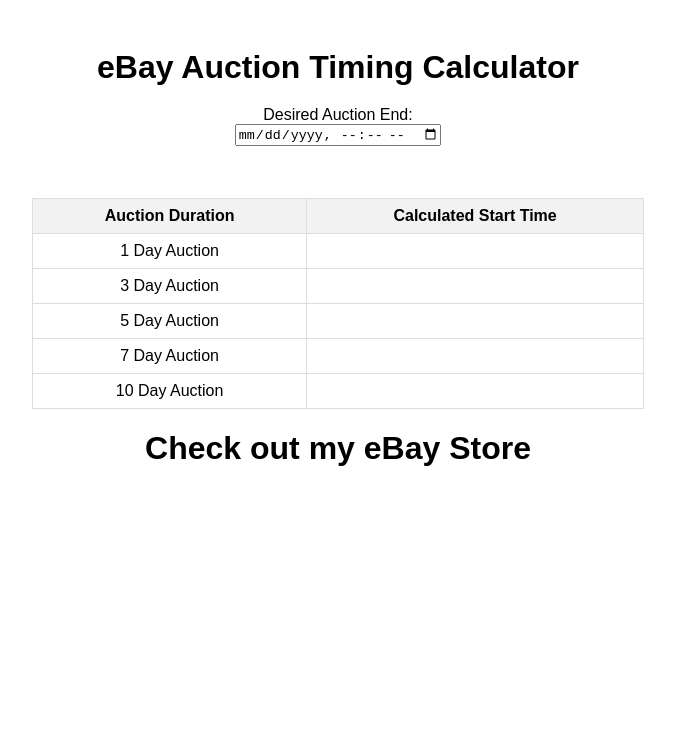
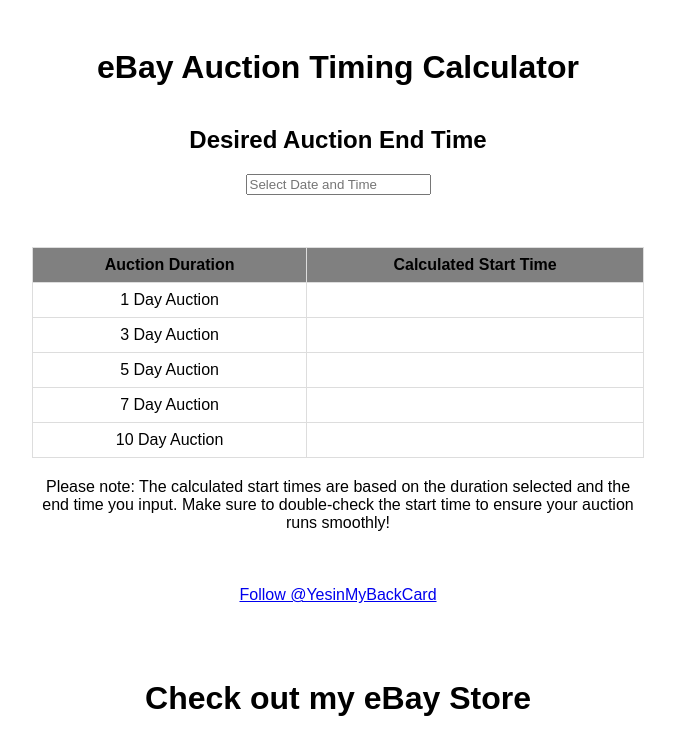
Before and after one commit to dhulser/eBayAuctionTiming, a website: page index.html in a window 1280 px wide. Shown: the whole page, without its empty margins (302-977 px from the left). Drawn offline with nearby package versions, Linux system fonts and the light colour scheme; a script that the page names is missing.

Commit message:
update to use flatpickr

```diff
--- a/index.html
+++ b/index.html
@@ -14,6 +14,9 @@
 
       gtag('config', 'G-M1SD7MK82G');
     </script>
+
+    <!-- Include Flatpickr CSS -->
+    <link rel="stylesheet" href="https://cdn.jsdelivr.net/npm/flatpickr/dist/flatpickr.min.css">
 
     <style>
         body {
@@ -37,7 +40,13 @@
             text-align: center;
         }
         th {
-            background-color: #f2f2f2;
+            background-color: #808080; /* Gray background */
+        }
+        .info-text {
+            margin-top: 20px;
+            font-size: 16px;
+            text-align: center;
+            max-width: 600px;
         }
     </style>
 </head>
@@ -45,8 +54,8 @@
 
     <h1>eBay Auction Timing Calculator</h1>
 
-    <label for="endTime">Desired Auction End:</label>
-    <input type="datetime-local" id="endTime" name="endTime">
+    <h2>Desired Auction End Time</h2>
+    <input id="endTime" type="text" class="flatpickr" placeholder="Select Date and Time">
 
     <p id="selectedEndTime"></p>
 
@@ -81,10 +90,19 @@
         </tbody>
     </table>
 
-    <script>ß
-        document.getElementById('endTime').addEventListener('change', function() {
-            const endTime = new Date(this.value);
+    <div class="info-text">
+        Please note: The calculated start times are based on the duration selected and the end time you input. Make sure to double-check the start time to ensure your auction runs smoothly!
+    </div>
 
+    <!-- Include Flatpickr JS -->
+    <script src="https://cdn.jsdelivr.net/npm/flatpickr"></script>
+
+    <script>
+        flatpickr("#endTime", {
+            enableTime: true,
+            dateFormat: "Y-m-d H:i",
+            onChange: function(selectedDates, dateStr, instance) {
+                const endTime = new Date(dateStr);
                 document.getElementById('selectedEndTime').innerText = `Desired Auction End: ${endTime.toLocaleString()}`;
 
                 const calculateStartTime = (days) => {
@@ -98,11 +116,22 @@
                 document.getElementById('fiveDay').innerText = calculateStartTime(5);
                 document.getElementById('sevenDay').innerText = calculateStartTime(7);
                 document.getElementById('tenDay').innerText = calculateStartTime(10);
+            }
         });
     </script>
 
-    <h1> Check out my eBay Store </h1>
-  <script type="text/javascript" src="https://www.auctionnudge.com/feed/item/js/theme/grid/page/init/img_size/120/cats_output/dropdown/search_box/1/blank/1/show_logo/1/grid_cols/2/grid_width/100%25/lang/english/SellerID/dhulser13/siteid/0/MaxEntries/6/sortOrder/StartTimeNewest/target/56f06004f"></script><div id="auction-nudge-56f06004f"></div>
+    <br/>
+    <br/>
+    <br/>
+    <a href="https://twitter.com/YesinMyBackCard?ref_src=twsrc%5Etfw" class="twitter-follow-button" data-show-count="false">Follow @YesinMyBackCard</a>
+    <script async src="https://platform.twitter.com/widgets.js" charset="utf-8"></script>
+
+    <br/>
+    <br/>
+    <br/>
+    <h1>Check out my eBay Store</h1>
+    <script type="text/javascript" src="https://www.auctionnudge.com/feed/item/js/theme/responsive/page/init/img_size/120/cats_output/dropdown/search_box/1/blank/1/show_logo/1/lang/english/SellerID/dhulser13/siteid/0/MaxEntries/6/sortOrder/StartTimeNewest/target/912a04964"></script>
+    <div id="auction-nudge-912a04964"></div>
 
 </body>
 </html>
--- /dev/null
+++ b/package.json
@@ -0,0 +1,5 @@
+{
+  "dependencies": {
+    "flatpickr": "^4.6.13"
+  }
+}
```
Also changed, not shown: 2 other files. Lines whose indentation alone changed are shown as unchanged.
